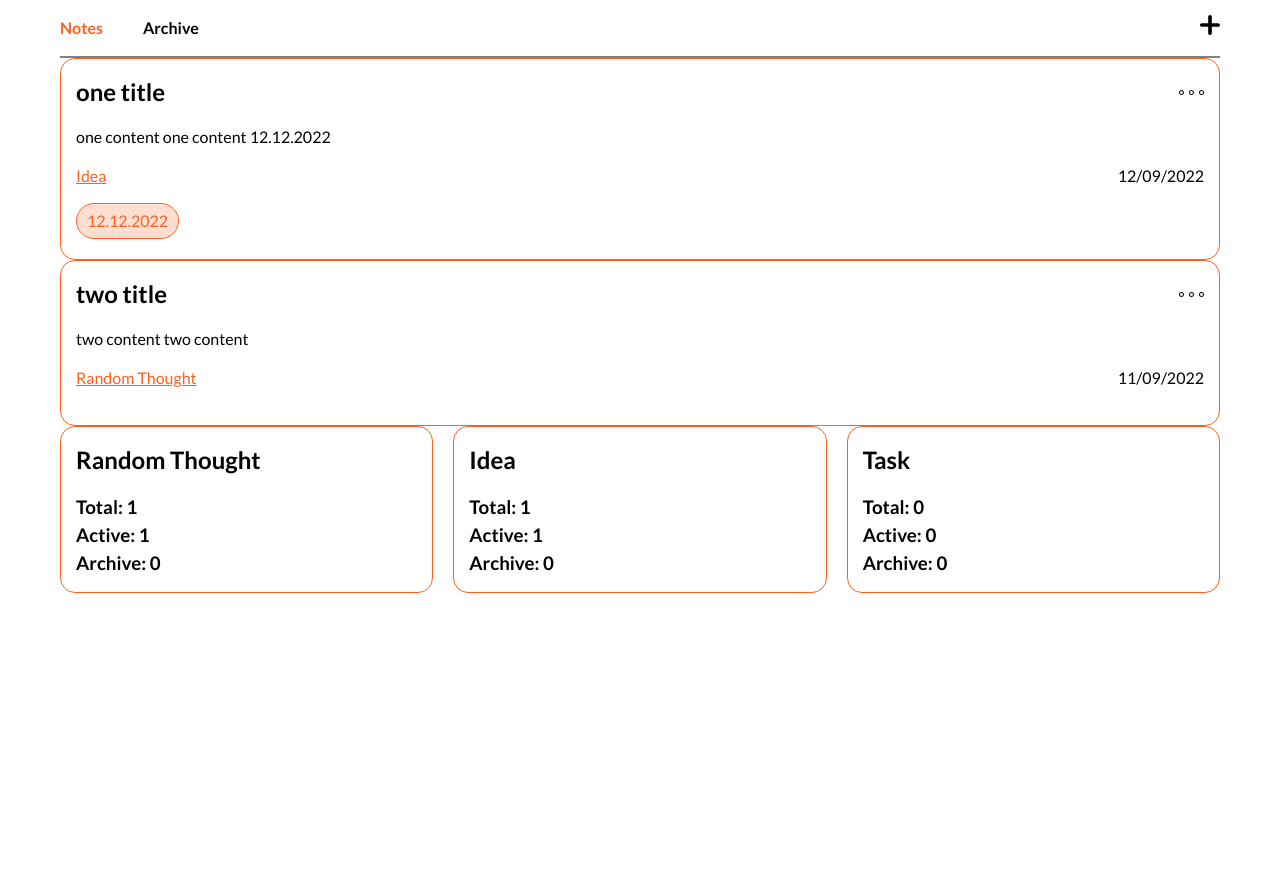
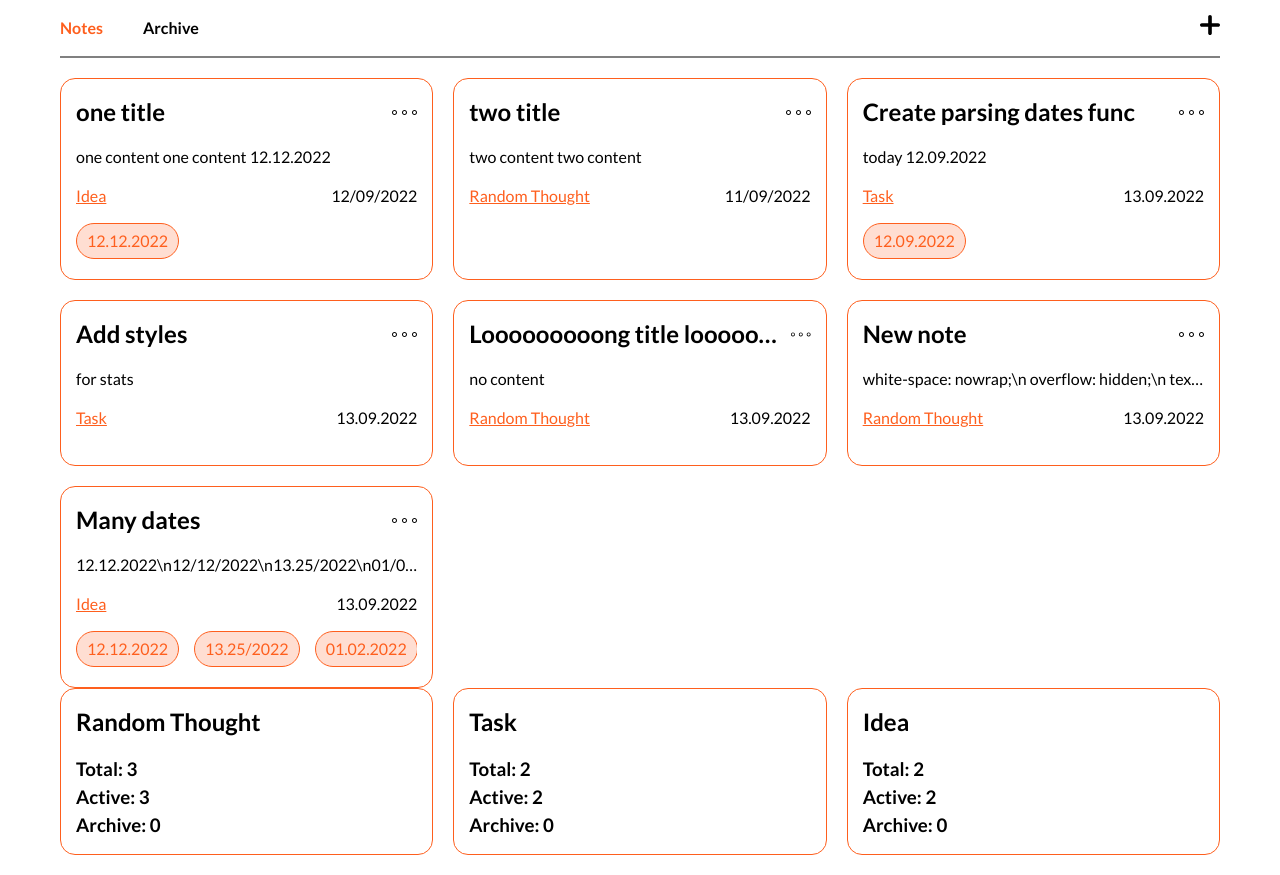
Before and after one commit to bxr5xrk/note-taking-app-react, a React (Create React App) app: page /notes in a window 1280 px wide. Before the commit the page ends 800 px from the top, so only its background shows below. Built offline with nearby package versions, Linux system fonts and the light colour scheme.

Commit message:
minor changes

```diff
--- a/src/components/NotesList/NotesList.tsx
+++ b/src/components/NotesList/NotesList.tsx
@@ -1,17 +1,19 @@
-import React from "react";
-import { useSelector } from "react-redux";
-import { selectNotes } from "../../store/slices/notesSlice";
+import React, { FC } from "react";
+import { INote } from "../../types";
 import NoteItem from "../NoteItem/NoteItem";
+import st from "./NotesList.module.scss";
 
-const NotesList = () => {
-    const { activeNotes } = useSelector(selectNotes);
+interface NotesListProps {
+    notes: INote[];
+    type: "active" | "archive";
+}
 
+const NotesList: FC<NotesListProps> = ({ notes, type }) => {
     return (
-        <section>
-            {activeNotes &&
-                activeNotes.map((i) => (
+        <section className={st.root}>
+            {notes.map((i) => (
                 <NoteItem
-                        type="active"
+                    type={type}
                     key={i.slug}
                     title={i.title}
                     slug={i.slug}
--- a/src/pages/archive/ArchivePage.tsx
+++ b/src/pages/archive/ArchivePage.tsx
@@ -1,6 +1,6 @@
 import React from "react";
 import { useSelector } from "react-redux";
-import NoteItem from "../../components/NoteItem/NoteItem";
+import NotesList from "../../components/NotesList/NotesList";
 import { selectNotes } from "../../store/slices/notesSlice";
 
 const ArchivePage = () => {
@@ -8,19 +8,8 @@
 
     return (
         <section>
-            {archiveNotes &&
-                archiveNotes.map((i) => (
-                    <NoteItem
-                        type="archive"
-                        key={i.slug}
-                        title={i.title}
-                        slug={i.slug}
-                        content={i.content}
-                        creationDate={i.creationDate}
-                        category={i.category}
-                        parsedDates={i.parsedDates}
-                    />
-                ))}
+            {archiveNotes && <NotesList notes={archiveNotes} type="archive" />}
+            {!archiveNotes?.length && <h2>No archived notes</h2>}
         </section>
     );
 };
--- a/src/pages/note/NotePage.tsx
+++ b/src/pages/note/NotePage.tsx
@@ -50,7 +50,8 @@
     const handleSubmit = (e: React.FormEvent<HTMLFormElement>) => {
         e.preventDefault();
 
-        const slug = title.replaceAll(" ", "-").toLowerCase();
+        const prettifyTitle = title.replaceAll(/[^\w ]/g, "");
+        const slug = prettifyTitle.replaceAll(" ", "-").toLowerCase();
 
         if (note) {
             const creationDate = note.creationDate;
@@ -58,7 +59,8 @@
 
             const newNote: INote = {
                 id: note.id,
-                title,
+                title:
+                    prettifyTitle.at(0)?.toUpperCase() + prettifyTitle.slice(1),
                 content,
                 creationDate,
                 category,
@@ -124,9 +126,11 @@
                         placeholder="Enter content"
                     ></textarea>
 
-                    <button className="btn" type="submit">
-                        submit
-                    </button>
+                    {isEditable && (
+                        <button className="btn" type="submit">
+                            submit
+                        </button>
+                    )}
                 </>
             )}
         </form>
--- a/src/store/slices/notesSlice.ts
+++ b/src/store/slices/notesSlice.ts
@@ -76,8 +76,8 @@
             const find = state.activeNotes.find(
                 (i) => i.slug === action.payload
             );
-            notesSlice.caseReducers.deleteNote(state, action);
             if (find) {
+                notesSlice.caseReducers.deleteNote(state, action);
                 if (state.archiveNotes) {
                     state.archiveNotes = [...state.archiveNotes, find];
                 } else {
--- a/src/styles/index.scss
+++ b/src/styles/index.scss
@@ -34,3 +34,12 @@
         transform: scale(1.05);
     }
 }
+
+#root {
+    display: grid;
+    min-height: 100vh;
+    grid-template-columns: auto;
+    grid-template-rows: auto 1fr;
+    gap: 20px;
+    padding-bottom: 20px;
+}
--- a/src/types/index.ts
+++ b/src/types/index.ts
@@ -7,5 +7,3 @@
     creationDate: string;
     parsedDates: string[];
 }
-
-// export type category = "Idea" | "Task" | "Random Thought";
```
Also changed, not shown: src/.data.ts. Lines whose indentation alone changed are shown as unchanged.
